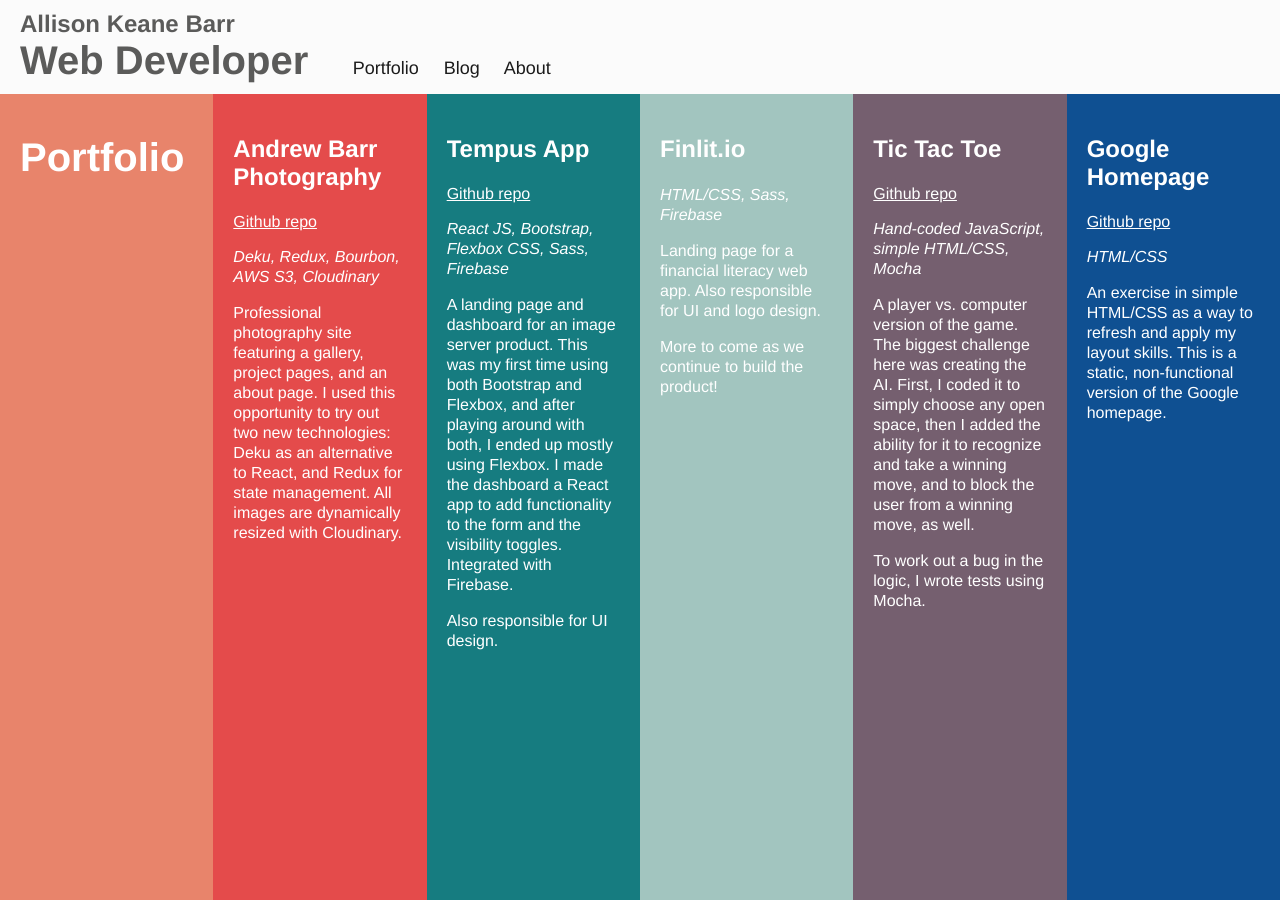
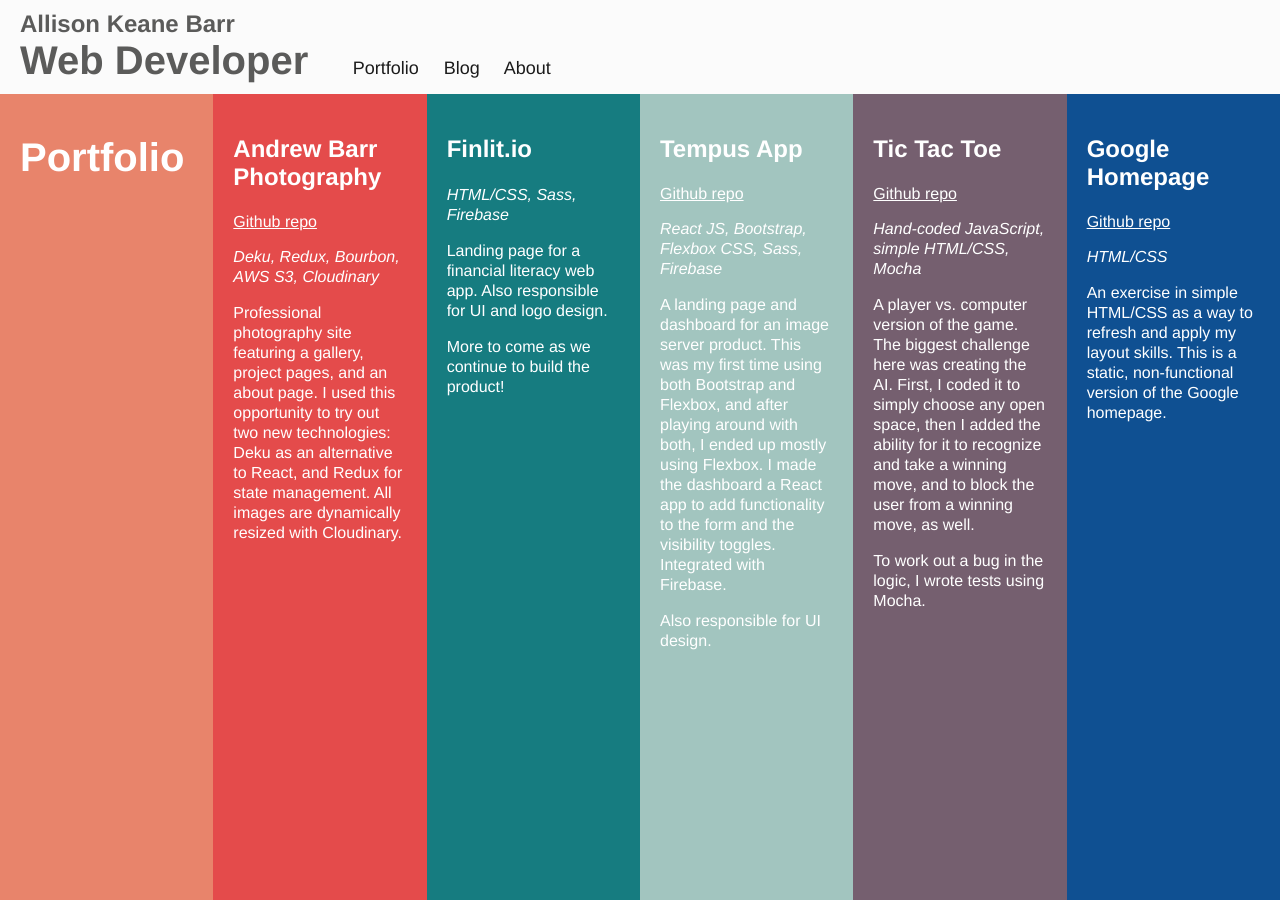
Before and after one commit to allisonkbarr/allisonkbarr.github.io, a Jekyll site: the page built from index.html, in a window 1280 px wide. Built offline with Jekyll 4.4.1, drawn with Linux system fonts in a browser that asks for light colours.

Commit message:
swap order on porfolio

```diff
--- a/css/portfolio.scss
+++ b/css/portfolio.scss
@@ -77,11 +77,11 @@
   background-color: #E44B4B;
 }
 
-#tempus-box {
+#finlit-box {
   background-color: #167C80;
 }
 
-#finlit-box {
+#tempus-box {
   background-color: #A2C5BF;
 }
 
--- a/index.html
+++ b/index.html
@@ -21,18 +21,18 @@
       <p><em>Deku, Redux, Bourbon, AWS S3, Cloudinary</em></p>
       <p>Professional photography site featuring a gallery, project pages, and an about page. I used this opportunity to try out two new technologies: Deku as an alternative to React, and Redux for state management. All images are dynamically resized with Cloudinary.</p>
     </div>
+    <div class="project" id="finlit-box">
+      <h4><a href="http://finlit.io">Finlit.io</a></h4>
+      <p><em>HTML/CSS, Sass, Firebase</em></p>
+      <p>Landing page for a financial literacy web app. Also responsible for UI and logo design.</p>
+      <p>More to come as we continue to build the product!</p>
+    </div>
     <div class="project" id="tempus-box">
       <h4><a href="#">Tempus App</a></h4>
       <a class="git-link" href="https://github.com/allisonkbarr/simple-image-server" target="_blank">Github repo</a>
       <p><em>React JS, Bootstrap, Flexbox CSS, Sass, Firebase</em></p>
       <p>A landing page and dashboard for an image server product. This was my first time using both Bootstrap and Flexbox, and after playing around with both, I ended up mostly using Flexbox. I made the dashboard a React app to add functionality to the form and the visibility toggles. Integrated with Firebase.</p>
       <p>Also responsible for UI design.</p>
-    </div>
-    <div class="project" id=finlit-box>
-      <h4><a href="http://finlit.io">Finlit.io</a></h4>
-      <p><em>HTML/CSS, Sass, Firebase</em></p>
-      <p>Landing page for a financial literacy web app. Also responsible for UI and logo design.</p>
-      <p>More to come as we continue to build the product!</p>
     </div>
     <div class="project" id="tictactoe-box">
       <h4><a target="_blank" href="portfolio/projects/tictactoe/index.html">Tic Tac Toe</a></h4>
```
